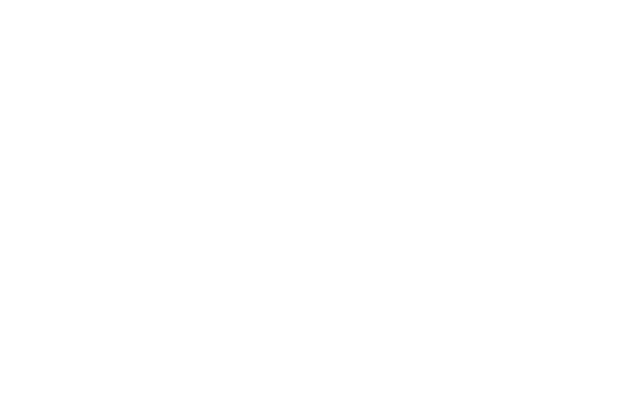
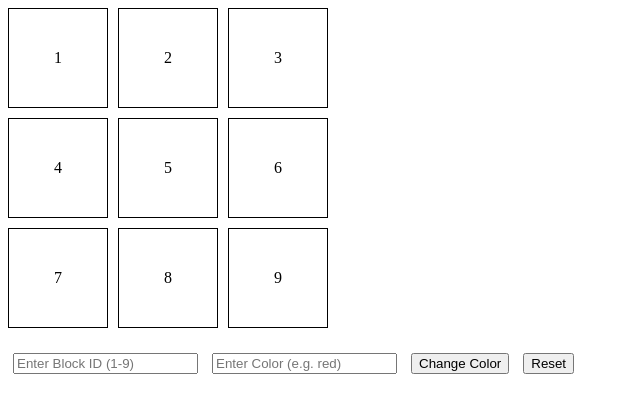
Before and after one commit to acciojob/Replit-Asian-Paints-susmitamenka, a website: page main.html in a window 1280 px wide. Shown: the whole page, without its empty margins (0-640 px from the left). Drawn offline with Linux system fonts and the light colour scheme.

Commit message:
created a submission

```diff
--- a/main.html
+++ b/main.html
@@ -8,6 +8,24 @@
 
 <body>
 	<!-- the entire body must be written by student -->
+	<div id="grid-container">
+    <!-- 3x3 Grid -->
+    <div class="grid-item" id="1">1</div>
+    <div class="grid-item" id="2">2</div>
+    <div class="grid-item" id="3">3</div>
+    <div class="grid-item" id="4">4</div>
+    <div class="grid-item" id="5">5</div>
+    <div class="grid-item" id="6">6</div>
+    <div class="grid-item" id="7">7</div>
+    <div class="grid-item" id="8">8</div>
+    <div class="grid-item" id="9">9</div>
+  </div>
+
+  <!-- Inputs and Buttons -->
+  <input type="number" id="block_id" placeholder="Enter Block ID (1-9)">
+  <input type="text" id="colour_id" placeholder="Enter Color (e.g. red)">
+  <button id="change_button">Change Color</button>
+  <button id="Reset">Reset</button>
     <script type="text/javascript" src="./script.js">
 </script>
 
--- a/script.js
+++ b/script.js
@@ -1 +1,28 @@
 //your JS code here. If required.
+const changeBtn = document.getElementById('change_button');
+    const resetBtn = document.getElementById('Reset');
+
+    function resetColors() {
+      for (let i = 1; i <= 9; i++) {
+        const cell = document.getElementById(i.toString());
+        if (cell) {
+          cell.style.backgroundColor = 'transparent';
+        }
+      }
+    }
+
+    changeBtn.addEventListener('click', () => {
+      const blockId = document.getElementById('block_id').value;
+      const color = document.getElementById('colour_id').value;
+
+      resetColors();
+
+      const target = document.getElementById(blockId);
+      if (target) {
+        target.style.backgroundColor = color;
+      } else {
+        alert("Invalid Block ID");
+      }
+    });
+
+    resetBtn.addEventListener('click', resetColors);
--- a/styles.css
+++ b/styles.css
@@ -1 +1,20 @@
 /*  your css code here. If applicable */
+#grid-container {
+      display: grid;
+      grid-template-columns: repeat(3, 100px);
+      grid-template-rows: repeat(3, 100px);
+      gap: 10px;
+      margin-bottom: 20px;
+    }
+
+    .grid-item {
+      border: 1px solid #000;
+      display: flex;
+      align-items: center;
+      justify-content: center;
+      background-color: transparent;
+    }
+
+    input, button {
+      margin: 5px;
+    }
```
